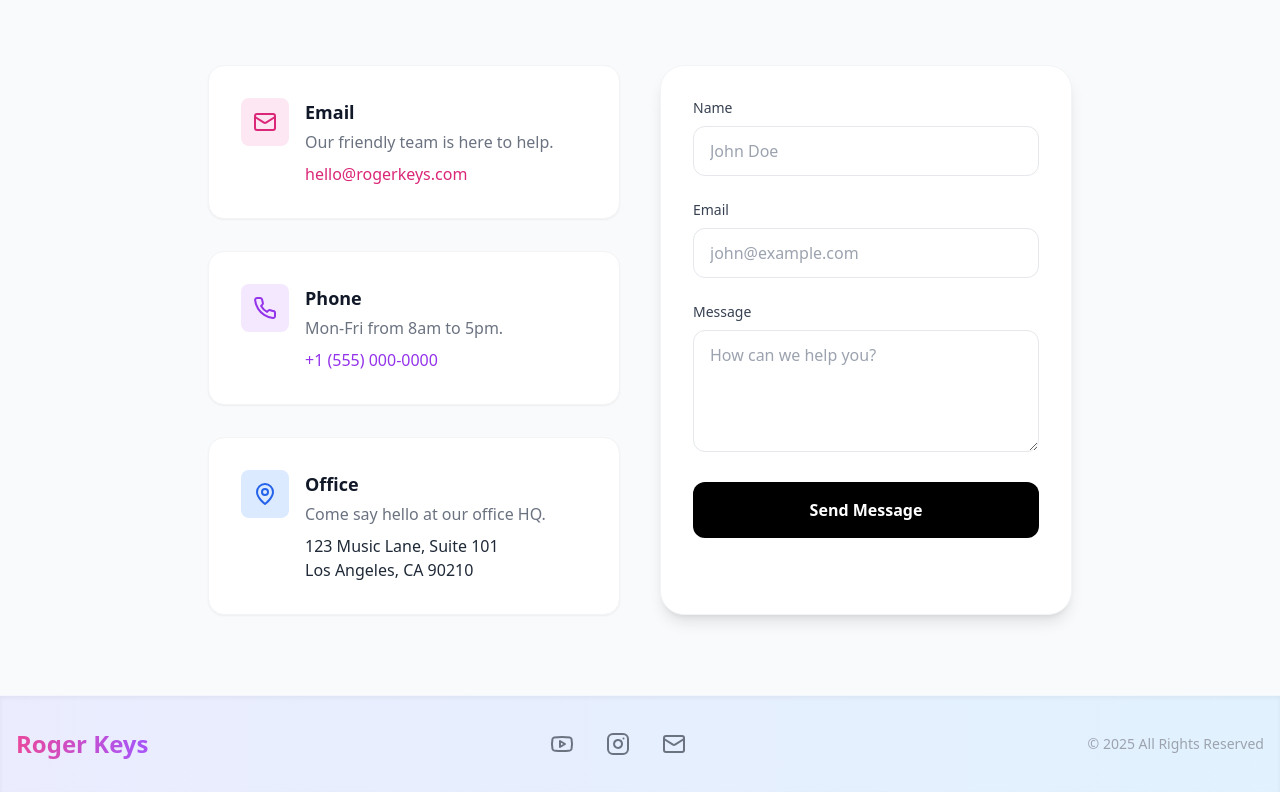
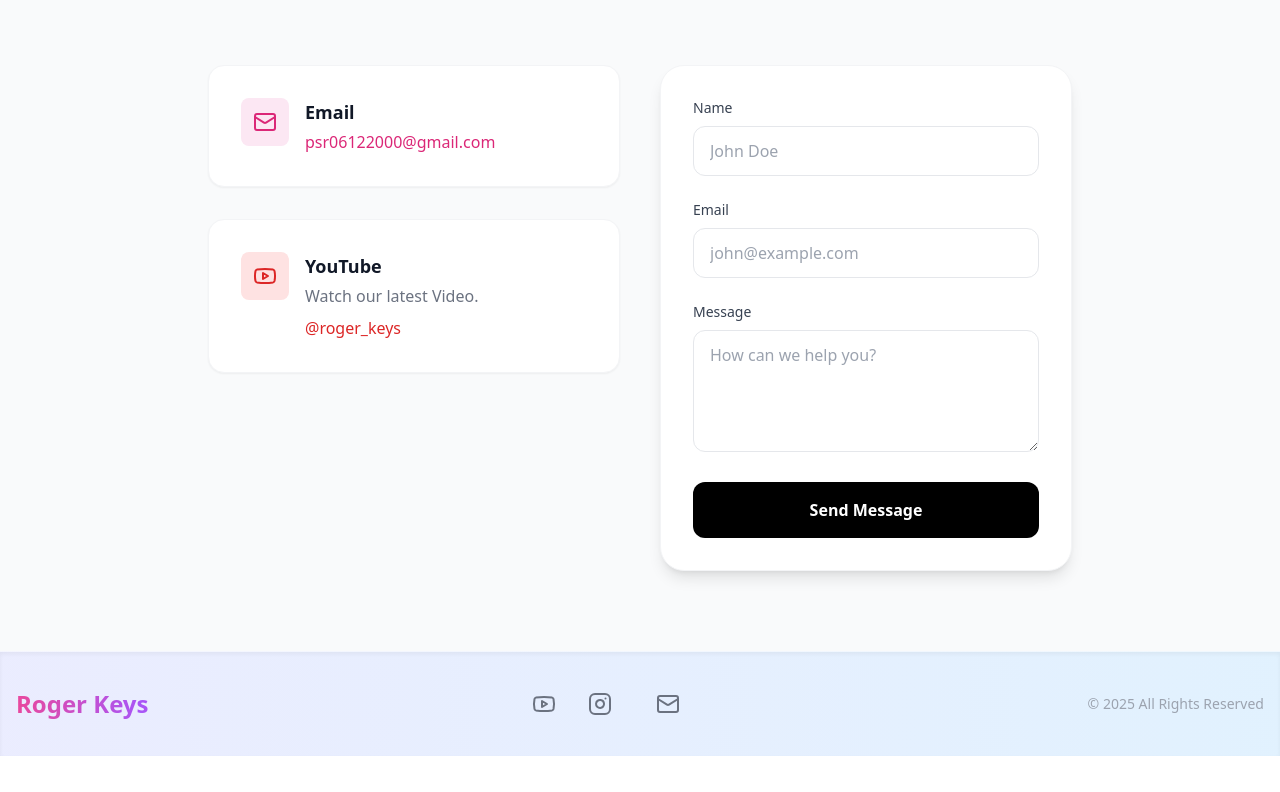
Before and after one commit to JESURAJA7/Roger_Keys, a React (Vite) app: page /contact in a window 1280 px wide. Shown: the part 251-1043 px from the top of the page. After the commit the page ends 1007 px from the top, so only its background shows below. Built offline with nearby package versions, Linux system fonts and the light colour scheme.

Commit message:
add contact

```diff
--- a/src/ContactPage.tsx
+++ b/src/ContactPage.tsx
@@ -1,6 +1,6 @@
 import React from 'react';
 import Header from './components/Header';
-import { Mail, Phone, MapPin } from 'lucide-react';
+import { Mail, Phone, MapPin, Youtube } from 'lucide-react';
 
 const ContactPage = () => {
     return (
@@ -22,32 +22,22 @@ const ContactPage = () => {
                             </div>
                             <div>
                                 <h3 className="font-bold text-gray-900 text-lg mb-1">Email</h3>
-                                <p className="text-gray-500 mb-2">Our friendly team is here to help.</p>
-                                <a href="mailto:hello@rogerkeys.com" className="text-pink-600 font-medium hover:underline">hello@rogerkeys.com</a>
+
+                                <a href="mailto:hello@rogerkeys.com" className="text-pink-600 font-medium hover:underline">psr06122000@gmail.com</a>
                             </div>
                         </div>
 
                         <div className="bg-white p-8 rounded-2xl shadow-sm border border-gray-100 flex items-start gap-4 hover:shadow-md transition-shadow">
-                            <div className="p-3 bg-purple-100 text-purple-600 rounded-lg">
-                                <Phone size={24} />
+                            <div className="p-3 bg-red-100 text-red-600 rounded-lg">
+                                <Youtube size={24} />
                             </div>
                             <div>
-                                <h3 className="font-bold text-gray-900 text-lg mb-1">Phone</h3>
-                                <p className="text-gray-500 mb-2">Mon-Fri from 8am to 5pm.</p>
-                                <a href="tel:+15550000000" className="text-purple-600 font-medium hover:underline">+1 (555) 000-0000</a>
+                                <h3 className="font-bold text-gray-900 text-lg mb-1">YouTube</h3>
+                                <p className="text-gray-500 mb-2">Watch our latest Video.</p>
+                                <a href="https://youtube.com/@roger_keys?si=q5DlEH2SYsiYXCLB" target="_blank" rel="noopener noreferrer" className="text-red-600 font-medium hover:underline">@roger_keys</a>
                             </div>
                         </div>
 
-                        <div className="bg-white p-8 rounded-2xl shadow-sm border border-gray-100 flex items-start gap-4 hover:shadow-md transition-shadow">
-                            <div className="p-3 bg-blue-100 text-blue-600 rounded-lg">
-                                <MapPin size={24} />
-                            </div>
-                            <div>
-                                <h3 className="font-bold text-gray-900 text-lg mb-1">Office</h3>
-                                <p className="text-gray-500 mb-2">Come say hello at our office HQ.</p>
-                                <p className="text-gray-800 font-medium">123 Music Lane, Suite 101<br />Los Angeles, CA 90210</p>
-                            </div>
-                        </div>
                     </div>
 
                     {/* Contact Form */}
--- a/src/components/Footer.tsx
+++ b/src/components/Footer.tsx
@@ -1,7 +1,9 @@
-import React from 'react';
+import { useState } from 'react';
 import { Youtube, Instagram, Mail } from 'lucide-react';
 
 const Footer = () => {
+    const [showEmail, setShowEmail] = useState(false);
+
     return (
         <footer className="w-full bg-gradient-to-r from-rose-100 via-purple-100 to-sky-100 bg-[length:400%_400%] animate-gradient-bg border-t border-white/50 py-8 mt-auto z-40 relative shadow-inner">
             <div className="max-w-7xl mx-auto px-4 flex flex-col md:flex-row items-center justify-between gap-6">
@@ -35,13 +37,33 @@ const Footer = () => {
                         <Instagram size={24} />
                     </a>
 
-                    <a
-                        href="mailto:rogerkeys@gmail.com"
-                        className="text-gray-500 hover:text-purple-600 transition-colors transform hover:scale-110"
-                        title="Contact Us"
-                    >
-                        <Mail size={24} />
-                    </a>
+                    <div className="flex items-center gap-2">
+                        {/* Interactive Email Expansion */}
+                        <div
+                            className={`
+                            flex items-center gap-3 px-3 py-2 rounded-full cursor-pointer transition-all duration-300 ease-out
+                            ${showEmail ? 'bg-white/80 shadow-sm pr-4' : 'hover:bg-white/50'}
+                        `}
+                            onClick={() => setShowEmail(!showEmail)}
+                        >
+                            <Mail
+                                size={24}
+                                className={`transition-colors duration-300 ${showEmail ? 'text-purple-600' : 'text-gray-500 hover:text-purple-600'}`}
+                            />
+
+                            <div className={`overflow-hidden transition-all duration-300 ease-out ${showEmail ? 'w-auto opacity-100' : 'w-0 opacity-0'}`}>
+                                {showEmail && (
+                                    <a
+                                        href="mailto:psr06122000@gmail.com"
+                                        className="text-purple-600 font-medium whitespace-nowrap hover:underline"
+                                        onClick={(e) => e.stopPropagation()}
+                                    >
+                                        psr06122000@gmail.com
+                                    </a>
+                                )}
+                            </div>
+                        </div>
+                    </div>
                 </div>
 
                 {/* Optional Copyright Text - minimal */}
```
